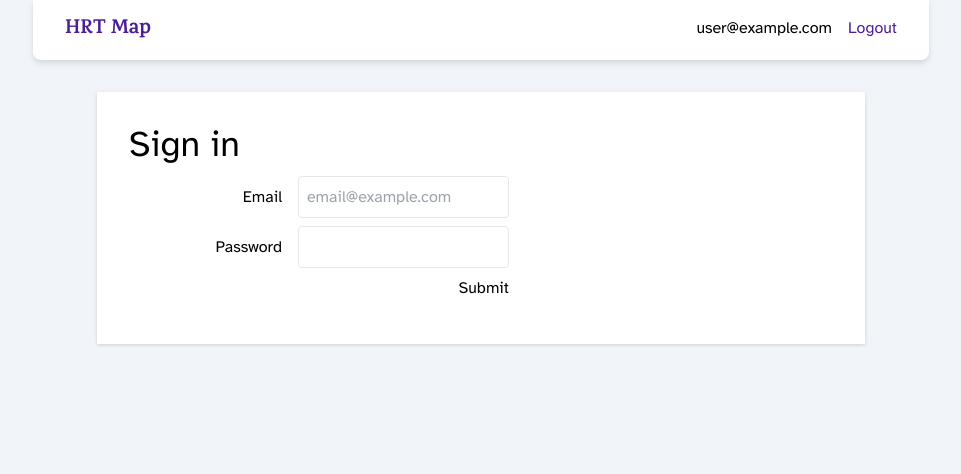
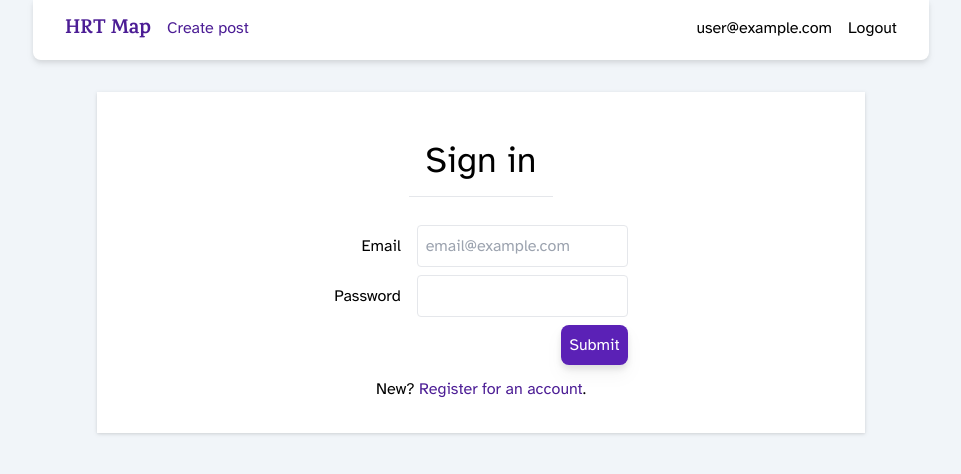
Before and after one commit to quevivasbien/hrt-map, a Next.js app: page /auth/login in a window 1280 px wide. Shown: the top 474 px of the page, without its empty margins (159-1120 px from the left). Built offline with nearby package versions, Linux system fonts and the light colour scheme; no server answers; sample sign-in values are in the browser's storage.

Commit message:
switched to context for global state

```diff
--- a/package.json
+++ b/package.json
@@ -22,6 +22,7 @@
     "react": "18.2.0",
     "react-dom": "18.2.0",
     "tailwindcss": "3.3.3",
-    "typescript": "5.1.6"
+    "typescript": "5.1.6",
+    "zustand": "^4.4.0"
   }
 }
--- a/src/app/auth/login/page.tsx
+++ b/src/app/auth/login/page.tsx
@@ -2,6 +2,7 @@
 import React, { FormEvent } from "react";
 import { useRouter } from 'next/navigation';
 import { logIn } from "@/firebase/auth";
+import Link from 'next/link';
 
 export default function Login() {
     const [email, setEmail] = React.useState('');
@@ -20,8 +21,8 @@ export default function Login() {
     }
 
     return (
-        <div>
-            <h1 className="text-4xl">Sign in</h1>
+        <div className="flex flex-col items-center">
+            <h1>Sign in</h1>
             <form className="flex flex-col m-1 p-2 space-y-2 items-end max-w-sm" onSubmit={handleForm}>
                 <label className="space-x-4">
                     <span>Email</span>
@@ -31,8 +32,13 @@ export default function Login() {
                     <span>Password</span>
                     <input className="border rounded p-2" onChange={(e) => setPassword(e.target.value)} required type="password" />
                 </label>
-                <button type="submit">Submit</button>
+                <div className="text-right">
+                    <button type="submit">Submit</button>
+                </div>
             </form>
+            <div>
+                New? <Link href="/auth/register">Register for an account</Link>.
+            </div>
         </div>
     )
 }
--- a/src/app/auth/register/page.tsx
+++ b/src/app/auth/register/page.tsx
@@ -2,6 +2,7 @@
 import React, { FormEvent } from "react";
 import { useRouter } from 'next/navigation';
 import { signUp } from "@/firebase/auth";
+import Link from 'next/link';
 
 export default function Login() {
     const [email, setEmail] = React.useState('');
@@ -20,7 +21,7 @@ export default function Login() {
     }
 
     return (
-        <div>
+        <div className="flex flex-col items-center">
             <h1 className="text-4xl">Sign up</h1>
             <form className="flex flex-col m-1 p-2 space-y-2 items-end max-w-sm" onSubmit={handleForm}>
                 <label className="space-x-4">
@@ -31,8 +32,13 @@ export default function Login() {
                     <span>Password</span>
                     <input className="border rounded p-2" onChange={(e) => setPassword(e.target.value)} required type="password" />
                 </label>
-                <button type="submit">Submit</button>
+                <div className="text-right">
+                    <button className="p-2 rounded-lg drop-shadow-lg bg-violet-800 text-white hover:bg-indigo-900" type="submit">Submit</button>
+                </div>
             </form>
+            <div>
+                Already have an account? <Link href="/auth/login">Sign in</Link>.
+            </div>
         </div>
     )
 }
--- /dev/null
+++ b/src/app/create/page.tsx
@@ -0,0 +1,47 @@
+'use client'
+import React, { FormEvent } from "react";
+import { useRouter } from 'next/navigation';
+import { onAuthStateChanged, getAuth, type User } from 'firebase/auth';
+import firebaseApp from "@/firebase/config";
+
+const auth = getAuth(firebaseApp);
+
+export default function NewPost() {
+    const [loc, setLoc] = React.useState<GeolocationCoordinates | null>(null);
+    const [comment, setComment] = React.useState<string>('');
+    const [rating, setRating] = React.useState<number | null>(null);
+    const [user, setUser] = React.useState<string | null>(null);
+    const router = useRouter();
+
+    React.useEffect(() => {
+        onAuthStateChanged(auth, (user: User | null) => {
+            setUser(user?.uid ?? null);
+        });
+    });
+
+    const handleForm = async (event: FormEvent) => {
+        if (user === null) {
+            console.log('not logged in');
+            return;
+        }
+        event.preventDefault();
+    }
+
+    return (
+        <div>
+            <h1 className="text-4xl">Make a new entry</h1>
+            <form className="mx-1 p-2 space-y-8 max-w-xl" onSubmit={handleForm}>
+                <div className="font-bold m-2">Rating</div>
+                <label className="flex flex-row space-x-4">
+                    <input type="range" min={1} max={5} step={1} onChange={(e) => setRating(parseInt(e.target.value))} />
+                    <div>{rating}</div>
+                </label>
+                <label className="space-x-4">
+                    <div className="font-bold m-2">Comments</div>
+                    <textarea rows={4} className="border rounded p-2 w-full" onChange={(e) => setComment(e.target.value)} />
+                </label>
+                <button className="p-2 rounded-lg drop-shadow-lg bg-violet-800 text-white hover:bg-indigo-900" type="submit">Submit</button>
+            </form>
+        </div>
+    )
+}
--- a/src/app/globals.css
+++ b/src/app/globals.css
@@ -3,3 +3,13 @@
 @tailwind base;
 @tailwind components;
 @tailwind utilities;
+
+h1 {
+    @apply text-4xl border-b p-4 mb-4;
+}
+a {
+    @apply text-violet-900 hover:underline hover:text-indigo-900;
+}
+button[type='submit'] {
+    @apply p-2 rounded-lg drop-shadow-lg bg-violet-800 text-white hover:bg-indigo-900;
+}
--- a/src/app/layout.tsx
+++ b/src/app/layout.tsx
@@ -1,6 +1,7 @@
 import './globals.css'
 import type { Metadata } from 'next'
 import NavBar from '@/components/NavBar'
+import { UserContextProvider } from '@/components/UserContext'
 
 export const metadata: Metadata = {
   title: 'HRT Map',
@@ -15,10 +16,12 @@ export default function RootLayout({
   return (
     <html lang="en">
       <body className="bg-slate-100">
+        <UserContextProvider>
           <NavBar />
           <div className="bg-white mx-4 sm:mx-auto sm:max-w-3xl my-8 p-8 drop-shadow">
             {children}
           </div>
+        </UserContextProvider>
       </body>
     </html>
   )
--- a/src/app/page.tsx
+++ b/src/app/page.tsx
@@ -1,8 +1,38 @@
 'use client'
+
+import React from "react";
+import { getRecentEvents } from "@/firebase/firestore";
+import type { DocumentData } from 'firebase/firestore';
+import DoseEvent from "@/components/DoseEvent";
+import { UserContext } from "@/components/UserContext";
+import { useRouter } from 'next/navigation';
+
+const NUM_RECENT_EVENTS = 3;
+
 export default function Home() {
+  const router = useRouter();
+  const [events, setEvents] = React.useState<DocumentData | null>(null);
+  const [loaded, setLoaded] = React.useState<boolean>(false);
+  const user = React.useContext(UserContext);
+
+  React.useEffect(() => {
+    if (user === null) {
+      console.log("User is unauthenticated; navigating to login page...");
+      router.push("/auth/login");
+      return;
+    }
+    getRecentEvents(user, NUM_RECENT_EVENTS).then((events) => {
+      setEvents(events);
+      setLoaded(true);
+    });
+  });
+
   return (
     <main>
-        <div>Hello</div>
+      {loaded ? events?.map((e: DocumentData) => {
+        return <DoseEvent key={e.time} time={e.time} loc={e.loc} comment={e.comment} rating={e.rating} />;
+      })
+      : <div>Loading...</div>}
     </main>
   )
 }
--- /dev/null
+++ b/src/components/DoseEvent.tsx
@@ -0,0 +1,18 @@
+export default function ({ time, loc, comment, rating }: { time: Date, loc: GeolocationCoordinates, comment: string, rating: number }) {
+    return (
+        <div className="m-4 p-2">
+            <div>
+                Time: {time.toLocaleString()}
+            </div>
+            <div>
+                Location: lat {loc.latitude}, long {loc.longitude}
+            </div>
+            <div>
+                Comment: {comment}
+            </div>
+            <div>
+                Rating: {rating}
+            </div>
+        </div>
+    )
+}
--- a/src/components/NavBar.tsx
+++ b/src/components/NavBar.tsx
@@ -1,37 +1,36 @@
 'use client'
 import { logOut } from '@/firebase/auth';
-import firebaseApp from '@/firebase/config';
-import { onAuthStateChanged, getAuth, type User } from 'firebase/auth';
 import Link from 'next/link';
 import React from 'react';
-
-const auth = getAuth(firebaseApp);
+import { UserContext } from './UserContext';
+import { useRouter } from 'next/navigation';
 
 export default function NavBar() {
-    const [user, setUser] = React.useState<User | null>(null);
-
-    onAuthStateChanged(auth, (user) => {
-        setUser(user || null);
-    });
+    const user = React.useContext(UserContext);
+    const router = useRouter();
 
     const logout = async () => {
         const { error } = await logOut();
         if (error) {
             console.log("When logging out, got error:", error);
         }
+        router.push("/auth/login");
     };
 
-    const loginLink = <Link className="text-violet-900 hover:underline hover:text-indigo-900" href="/auth/login">Login</Link>;
-    const logoutButton = <button className="text-violet-900 hover:underline hover:text-indigo-900" onClick={logout}>Logout</button>;
+    const loginLink = <Link href="/auth/login">Login</Link>;
+    const logoutButton = <button onClick={logout}>Logout</button>;
 
     return (
         <div className="sticky top-0 mx-2 sm:max-w-4xl sm:mx-auto px-8 py-4 drop-shadow-md rounded-b-lg bg-white">
-            <div className="flex flex-row justify-between">
-                <Link href="/" className="text-xl font-bold font-serif text-violet-900 hover:underline hover:text-indigo-900">HRT Map</Link>
-                {user ? <div className="space-x-4">
-                    <span>{user.email}</span>
-                    {logoutButton}
-                </div> : loginLink}
+            <div className="flex flex-row space-x-4">
+                <Link href="/" className="text-xl font-bold font-serif">HRT Map</Link>
+                {user ? <Link href="/create">Create post</Link> : null}
+                <div className="flex flex-grow justify-end">
+                    {user ? <div className="space-x-4">
+                        <span>{user.email}</span>
+                        {logoutButton}
+                    </div> : loginLink}
+                </div>
             </div>
         </div>
     );
--- /dev/null
+++ b/src/components/UserContext.tsx
@@ -0,0 +1,28 @@
+'use client'
+import React from "react";
+import { getAuth, onAuthStateChanged } from 'firebase/auth';
+import type { User } from 'firebase/auth';
+import firebaseApp from "@/firebase/config";
+
+const auth = getAuth(firebaseApp);
+
+export const UserContext = React.createContext<User | null>(null);
+
+export const UserContextProvider = ({ children }: { children: React.ReactNode }) => {
+    const [user, setUser] = React.useState<User | null>(null);
+    const [loaded, setLoaded] = React.useState<boolean>(false);
+
+    React.useEffect(() => {
+        const unsubscribe = onAuthStateChanged(auth, (user) => {
+            setUser(user || null);
+        });
+        setLoaded(true);
+        return unsubscribe;
+    });
+
+    return (
+        <UserContext.Provider value={user}>
+            {loaded ? children : <div>Loading authentication state...</div>}
+        </UserContext.Provider>
+    )
+}
--- a/src/firebase/auth.ts
+++ b/src/firebase/auth.ts
@@ -1,11 +1,11 @@
 import firebaseApp from "./config";
-import { Auth, createUserWithEmailAndPassword, signInWithEmailAndPassword, signOut, getAuth } from 'firebase/auth';
+import { createUserWithEmailAndPassword, signInWithEmailAndPassword, signOut, getAuth, type User } from 'firebase/auth';
 
 const auth = getAuth(firebaseApp);
 
 export async function signUp(email: string, password: string) {
     try {
-        const result = await createUserWithEmailAndPassword(auth, email, password);
+        let result = await createUserWithEmailAndPassword(auth, email, password);
         return { result, error: null };
     } catch (error) {
         return { result: null, error };
--- /dev/null
+++ b/src/firebase/firestore.ts
@@ -0,0 +1,62 @@
+import firebaseApp from "./config";
+
+import { getFirestore, doc, getDoc, getDocs, setDoc, collection, query, where, orderBy, limit} from 'firebase/firestore';
+import type { DocumentData, QueryDocumentSnapshot } from 'firebase/firestore';
+import type { User } from 'firebase/auth';
+
+const EVENT_COLLECTION = process.env.NEXT_PUBLIC_FIRESTORE_EVENT_COLLECTION as string;
+
+const db = getFirestore(firebaseApp);
+
+async function addItem(collection: string, id: string, item: any) {
+    try {
+        await setDoc(doc(db, collection, id), item, { merge: true });
+    } catch (error) {
+        return { error };
+    }
+    return { error: null };
+}
+
+async function getItem(collection: string, id: string) {
+    const ref = doc(db, collection, id);
+    try {
+        const result = await getDoc(ref);
+        return { result, error: null };
+    } catch (error) {
+        return { result: null, error };
+    }
+}
+
+interface DoseEvent {
+    user: string;
+    time: Date;
+    loc: GeolocationCoordinates;
+    comment: string;
+    rating: number;
+}
+
+export async function addEvent(event: DoseEvent) {
+    const id = `${event.user}_${event.time.getUTCSeconds()}`;
+    return addItem(EVENT_COLLECTION, id, event);
+}
+
+function parseEventDoc(doc: QueryDocumentSnapshot<DocumentData, DocumentData>) {
+    const { time, loc, comment, rating } = doc.data();
+    return {
+        time: time.toDate(),
+        loc: loc.toJSON(),
+        comment,
+        rating,
+    };
+}
+
+export async function getRecentEvents(user: User, numEvents: number) {
+    const coll = collection(db, EVENT_COLLECTION);
+    const q = query(coll, where("user", '==', user.uid), orderBy("time", "desc"), limit(numEvents));
+    const docs = await getDocs(q);
+    const events: DocumentData[] = [];
+    docs.forEach((d) => {
+        events.push(parseEventDoc(d));
+    });
+    return events;
+}
```
Also changed, not shown: 2 other files (tests, documents, lock files or other folders).
